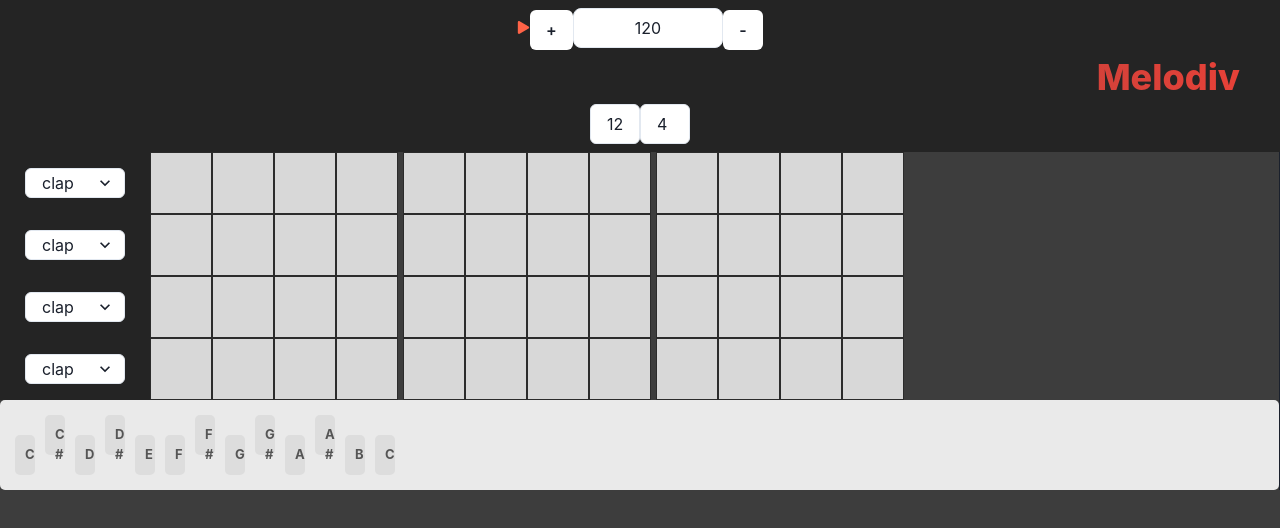
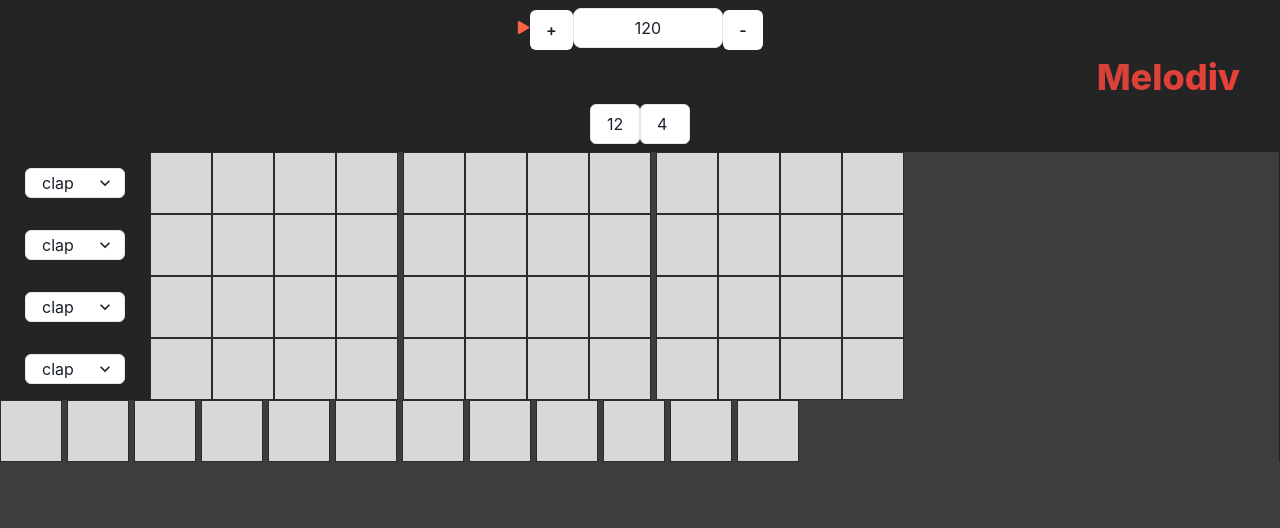
Before and after one commit to Basile-Lequeux/sandbox-music, a React (Create React App) app: page / in a window 1280 px wide. Shown: the top 528 px of the page. Built offline with nearby package versions, Linux system fonts and the light colour scheme.

Commit message:
Melodic track without keyboard

```diff
--- a/src/App.js
+++ b/src/App.js
@@ -12,7 +12,8 @@ const App = () => {
         handleSetTrack,
         handleChangeInstrument,
         rhythmTrackArray,
-        melodicTrackArray
+        melodicTrackArray,
+        handleSetMelodicTrack
     } = usePlayerContext();
 
     return (
@@ -45,13 +46,13 @@ const App = () => {
                     </Box>
                 </Flex>
                 <Box borderRight={"1px"} flex={1} bg={"#3D3D3D"}>
-                    {melodicTrackArray.length > 0 &&
+                    {melodicTrackArray &&
                         melodicTrackArray.map((track) =>
                             <MelodicTrack
                                 key={track.id}
                                 styles={styles}
                                 cursor={cursor}
-                                handleSetTrack={handleSetTrack}
+                                handleSetMelodicTrack={handleSetMelodicTrack}
                                 track={track}
                             />
                         )
--- a/src/PlaySound.js
+++ b/src/PlaySound.js
@@ -33,5 +33,5 @@ const playMelodicSound = (note) => {
     const synth = new Tone.Synth().toDestination();
     const now = Tone.now()
     synth.triggerAttack(note, now)
-    synth.triggerRelease(now + 1)
+    synth.triggerRelease(now + 0.1)
 }
--- a/src/PlayerContext.js
+++ b/src/PlayerContext.js
@@ -14,6 +14,11 @@ const initialState = {
     isActive: false
 };
 
+const initStateMelodicArray = {
+    frequency: 0,
+    isActive: false
+}
+
 const CreatePlayerContextProvider = (props) => {
 
     const [isPlaying, setIsPlaying] = useState(false);
@@ -22,7 +27,7 @@ const CreatePlayerContextProvider = (props) => {
     const [nbrOfBeat, setNbrOfBeat] = useState(12);
     const [nbrOfTrack, setNbrOfTrack] = useState(4);
     const [rhythmTrackArray, setRhythmTrackArray] = useState([]);
-    const [melodicTrackArray, setMelodicTrackArray] = useState([{id: uuidv4(), notes: [], instrument:'synth'}]);
+    const [melodicTrackArray, setMelodicTrackArray] = useState([]);
 
     const [intervalId, setIntervalId] = useState(() => {});
 
@@ -36,20 +41,35 @@ const CreatePlayerContextProvider = (props) => {
                 PlaySound('rhythm', track.instrument)
             }
         })
-
+        melodicTrackArray.map(track => {
+            if (track.notes[cursor] && track.notes[cursor].isActive){
+                PlaySound('melodic', track.notes[cursor].frequency)
+            }
+        })
     }, [cursor]);
 
     useEffect(() => {
-        const array = []
+        const rhythmArray = []
+        const melodicArray = []
+
         for (let h = 0; h < nbrOfTrack; h++) {
             const notes = []
             for (let i = 0; i < nbrOfBeat; i++) {
                 notes.push(initialState)
             }
             const track = {id: uuidv4(), notes: notes, instrument: drumKitList[0].label}
-            array.push(track)
+            rhythmArray.push(track)
         }
-        setRhythmTrackArray(array)
+
+        const initBeatArray = []
+        for (let i = 0; i < nbrOfBeat; i++) {
+            initBeatArray.push(initStateMelodicArray)
+        }
+        const initMelodicTrack = {id: uuidv4(), notes: initBeatArray, instrument: 'synth'}
+        melodicArray.push(initMelodicTrack)
+
+        setRhythmTrackArray(rhythmArray)
+        setMelodicTrackArray(melodicArray)
     }, [nbrOfTrack, nbrOfBeat]);
 
     const start = () => {
@@ -79,14 +99,28 @@ const CreatePlayerContextProvider = (props) => {
 
         currentTrack.notes[i] = {frequency: 368.7, isActive: !isActive};
 
-        if (!isActive){
+        if (!isActive) {
             PlaySound('rhythm', currentTrack.instrument)
         }
 
         setRhythmTrackArray(prevStateTrackArray);
     };
 
+    const handleSetMelodicTrack = (track, index, note="C4") => {
+        let prevStateMelodicTrackArray = [...melodicTrackArray]
+        const currentTrack = prevStateMelodicTrackArray.find(elem => elem.id === track.id);
+        const isActive = currentTrack.notes[index].isActive;
 
+        if (isActive){
+            currentTrack.notes[index] = {frequency: "", isActive: false};
+        }
+        else {
+            currentTrack.notes[index] = {frequency: note, isActive: true};
+            PlaySound('melodic', note)
+        }
+
+        setMelodicTrackArray(prevStateMelodicTrackArray);
+    }
     const handleChangePlaying = () => {
         setIsPlaying(!isPlaying)
     }
@@ -111,8 +145,6 @@ const CreatePlayerContextProvider = (props) => {
             prevState[index].instrument = value
             setRhythmTrackArray(prevState)
         }
-
-
     }
 
     return (
@@ -132,6 +164,7 @@ const CreatePlayerContextProvider = (props) => {
                 handleChangeBpmValue,
                 handleChangeNbrOfBeat,
                 handleSetTrack,
+                handleSetMelodicTrack,
                 handleSetNbrOfTrack,
                 handleChangeInstrument
 
--- a/src/components/MelodicTrack.js
+++ b/src/components/MelodicTrack.js
@@ -7,24 +7,27 @@ export default function MelodicTrack({
     track,
     styles,
     cursor,
-    handleSetTrack
+    handleSetMelodicTrack
 }) {
 
     return (
-            <div className="keyboard">
-                <NoteKey note='C'/>
-                <NoteKey note='C#'/>
-                <NoteKey note='D'/>
-                <NoteKey note='D#'/>
-                <NoteKey note='E'/>
-                <NoteKey note='F'/>
-                <NoteKey note='F#'/>
-                <NoteKey note='G'/>
-                <NoteKey note='G#'/>
-                <NoteKey note='A'/>
-                <NoteKey note='A#'/>
-                <NoteKey note='B'/>
-                <NoteKey note='C'/>
-            </div>
+        <div style={styles.gridContainer}>
+            {track && track.notes.length !== 0 &&
+                track.notes.map((beat, index) =>
+                    <div
+                        key={index}
+                        style={
+                            cursor === index
+                                ? styles.gridItemColoredSpacer
+                                : beat && beat.isActive
+                                    ? styles.gridItemColoredNoteSpacer
+                                    : styles.gridItemSpacer
+                        }
+                        onClick={() => handleSetMelodicTrack(track, index)}
+                    >
+                    </div>
+                )
+            }
+        </div>
     );
 }
```
Also changed, not shown: src/Grid.js (deleted, +0 -11 lines), src/grid.css (deleted, +0 -22 lines).
